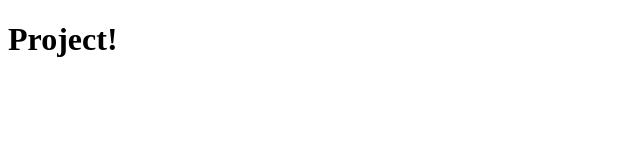
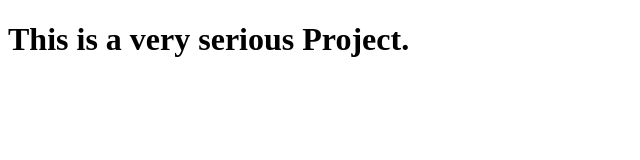
Before and after one commit to cadenichols/my-project, a plain HTML site: page index.html in a window 1280 px wide. Shown: the whole page, without its empty margins (0-640 px from the left). Drawn offline with Linux system fonts and the light colour scheme.

Commit message:
mission declaration

```diff
--- a/index.html
+++ b/index.html
@@ -5,6 +5,6 @@
   <title>Document</title>
 </head>
 <body>
-  <h1>Project!</h1>
+  <h1>This is a very serious Project.</h1>
 </body>
 </html>
```
